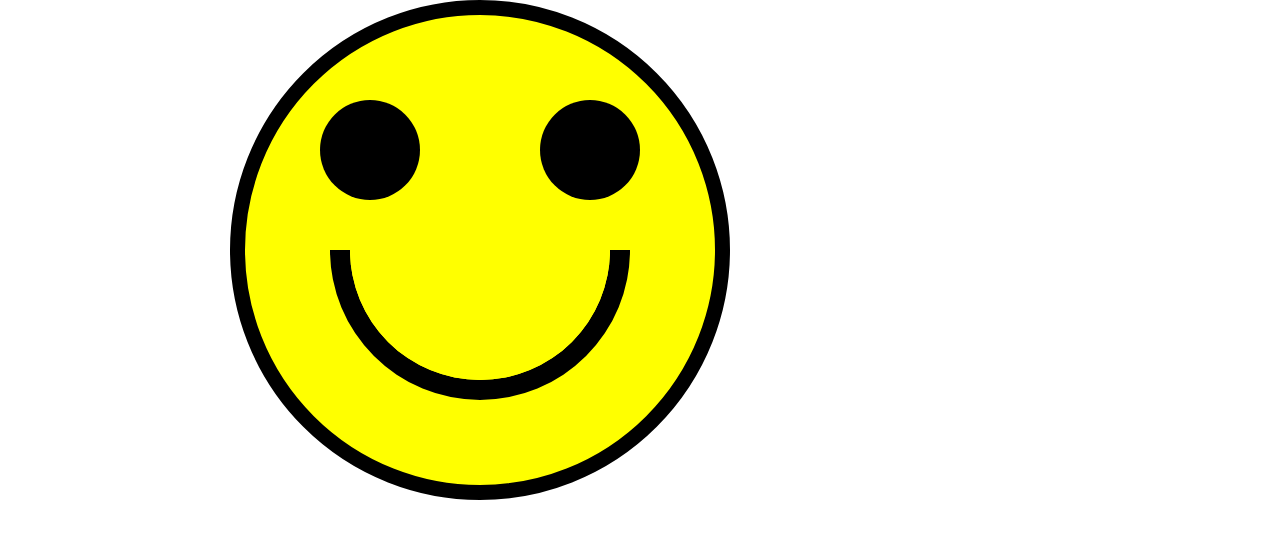
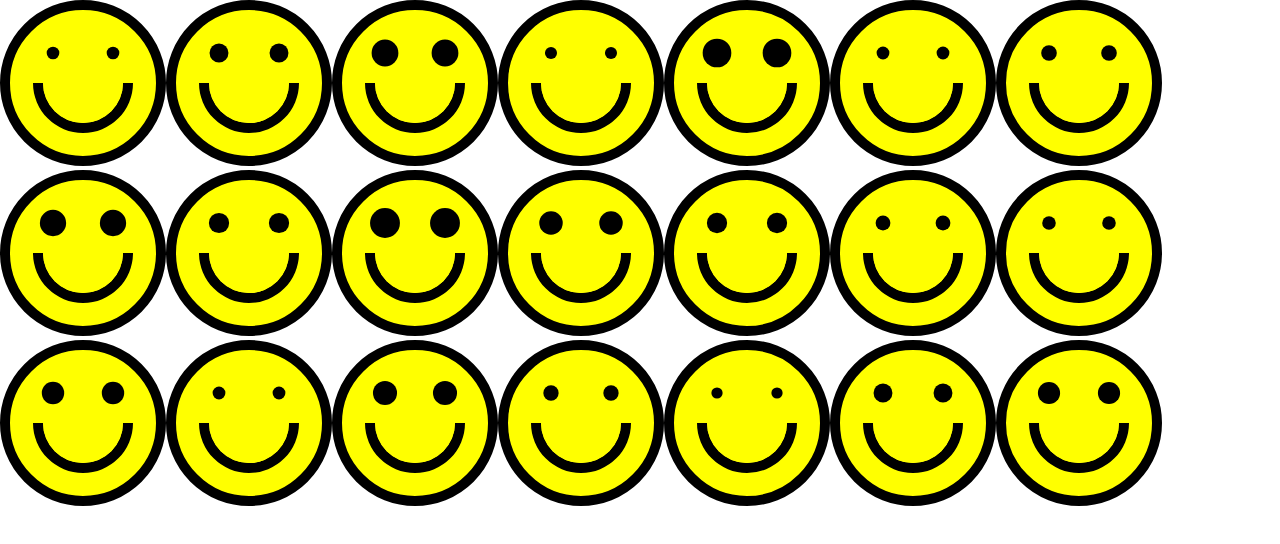
Before and after one commit to jaymgonzalez/data-viz, a React (Create React App) app: page / in a window 1280 px wide. Shown: the top 544 px of the page. Built offline with nearby package versions, Linux system fonts and the light colour scheme.

Commit message:
add multiple faces

```diff
--- a/package.json
+++ b/package.json
@@ -6,6 +6,7 @@
     "@testing-library/jest-dom": "^5.11.9",
     "@testing-library/react": "^11.2.5",
     "@testing-library/user-event": "^12.7.3",
+    "d3-array": "^2.11.0",
     "d3-scale": "^3.2.3",
     "d3-shape": "^2.0.0",
     "react": "^17.0.1",
--- a/src/App.js
+++ b/src/App.js
@@ -1,23 +1,26 @@
 import Face from "./components/Face"
+import { range } from 'd3-array'
 
-const width = 960
-const height = 500
+const width = 166
+const height = 166
+
+const numberOfFaces = range(21)
 
 export default function App() {
-  return (
+  return (numberOfFaces.map(() =>
     <>
       <Face
         width={width}
         height={height}
         centerX={width / 2}
         centerY={height / 2}
-        strokeWidth={15}
-        eyeOffsetX={110}
-        eyeOffsetY={100}
-        eyeRadius={50}
-        mouthWidth={20}
-        mouthRadius={130}
+        strokeWidth={10}
+        eyeOffsetX={30}
+        eyeOffsetY={30}
+        eyeRadius={5 + Math.random() * 10}
+        mouthWidth={10}
+        mouthRadius={40}
       />
-    </>
+    </>)
   )
 }
--- a/src/components/Eyes.js
+++ b/src/components/Eyes.js
@@ -12,9 +12,9 @@ export default function Eyes({ wink, eyeOffsetX, eyeOffsetY, eyeRadius }) {
         r={eyeRadius}
       />}
       {wink && <rect
-        width={100}
-        height={20}
-        x={eyeOffsetX - 50}
+        width={30}
+        height={10}
+        x={eyeOffsetX - 10}
         y={-eyeOffsetY}
       />}
     </>
--- a/src/components/Mouth.js
+++ b/src/components/Mouth.js
@@ -15,7 +15,7 @@ export default function Mouth({ wink, mouthWidth, mouthRadius }) {
 
   return (
     <>
-      {wink && <ellipse cy={165} rx={50} ry={60} fill="red" />}
+      {wink && <ellipse cy={50} rx={15} ry={10} fill="red" />}
       <path d={mouthArc()} />
       <path d={mouthArc2()} fill="yellow" />
     </>
```
